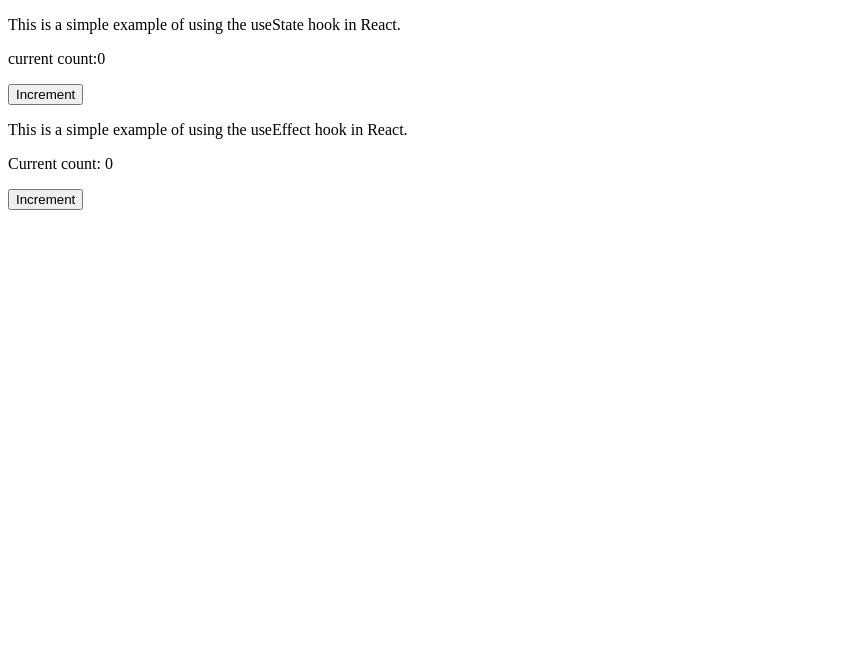
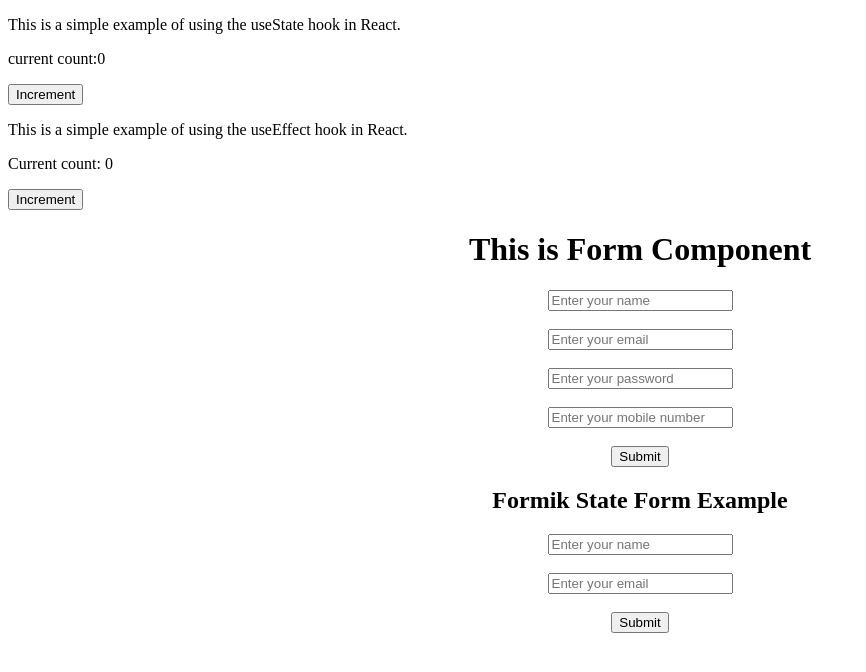
Before and after one commit to deepakkumar69877/React-Hook-Example, a React (Create React App) app: page / in a window 1280 px wide. Shown: the top 672 px of the page, without its empty margins (0-866 px from the left). Built offline with nearby package versions, Linux system fonts and the light colour scheme.

Commit message:
basic form validation and formik state managment form validation

```diff
--- a/package.json
+++ b/package.json
@@ -7,6 +7,7 @@
     "@testing-library/jest-dom": "^6.8.0",
     "@testing-library/react": "^16.3.0",
     "@testing-library/user-event": "^13.5.0",
+    "formik": "^2.4.6",
     "react": "^19.1.1",
     "react-dom": "^19.1.1",
     "react-scripts": "5.0.1",
--- a/src/App.js
+++ b/src/App.js
@@ -1,3 +1,6 @@
+
+import FormikStateFormValidation from "./component/feature/FormikStateFormValidation";
+import Forms from "./component/feature/Forms";
 import UseEffectExample from "./component/hook/UseEffectExample";
 import UseStateExample from "./component/hook/UseStateExample";
 
@@ -6,6 +9,8 @@ function App() {
     <div className="App">
     <UseStateExample />
     <UseEffectExample />
+    <Forms />
+    <FormikStateFormValidation />
     </div>
   );
 }
--- /dev/null
+++ b/src/component/feature/FormikStateFormValidation.js
@@ -0,0 +1,68 @@
+import React from 'react';
+import { useFormik } from 'formik';
+
+// Simple validation function
+const validate = values => {
+  const errors = {};
+  if (!values.name) {
+    errors.name = 'Required';
+  }
+  if (!values.email) {
+    errors.email = 'Required';
+  } else if (
+    !/^[A-Z0-9._%+-]+@[A-Z0-9.-]+\.[A-Z]{2,}$/i.test(values.email)
+  ) {
+    errors.email = 'Invalid email address';
+  }
+  return errors;
+};
+
+function FormikStateFormValidation() {
+  const formik = useFormik({
+    initialValues: {
+      name: '',
+      email: '',
+    },
+    validate,
+    onSubmit: values => {
+      alert(JSON.stringify(values, null, 2));
+    },
+  });
+
+  return (
+    <form onSubmit={formik.handleSubmit} style={{textAlign:"center"}}>
+      <h2>Formik State Form Example</h2>
+      <div>
+        <input
+          type="text"
+          name="name"
+          placeholder="Enter your name"
+          onChange={formik.handleChange}
+          onBlur={formik.handleBlur}
+          value={formik.values.name}
+        />
+        {formik.touched.name && formik.errors.name ? (
+          <div style={{color: 'red'}}>{formik.errors.name}</div>
+        ) : null}
+      </div>
+      <br />
+      <div>
+        <input
+          type="email"
+          name="email"
+          placeholder="Enter your email"
+          onChange={formik.handleChange}
+          onBlur={formik.handleBlur}
+          value={formik.values.email}
+        />
+        {formik.touched.email && formik.errors.email ? (
+          <div style={{color: 'red'}}>{formik.errors.email}</div>
+        ) : null}
+      </div>
+      <br />
+      <button type="submit">Submit</button>
+    </form>
+  );
+}
+
+export default FormikStateFormValidation;
--- /dev/null
+++ b/src/component/feature/Forms.js
@@ -0,0 +1,26 @@
+import React from 'react';
+
+function handleSubmit(e){
+    e.preventDefault();
+    const formData = new FormData(e.target);
+    const data = Object.fromEntries(formData.entries());
+    console.log(data);
+}
+
+const Forms=()=>{
+    return(
+        <>
+        <h1 style={{textAlign:"center"}}>This is Form Component</h1>
+         <form action='' onSubmit={handleSubmit} style={{textAlign:"center"}}>
+           <input type="text" name='name' placeholder='Enter your name'/> <br /><br />
+           <input type="email" name='email' placeholder='Enter your email'/> <br /><br />
+           <input type="password" name='password' placeholder='Enter your password'/> <br /><br />
+           <input type="number" name='mobile' placeholder='Enter your mobile number'/> <br /><br />
+           <input type="submit" value="Submit"/>
+         </form>
+        </>
+    )
+
+}
+
+export default Forms;
```
Also changed, not shown: 1 other file (tests, documents, lock files or other folders).
